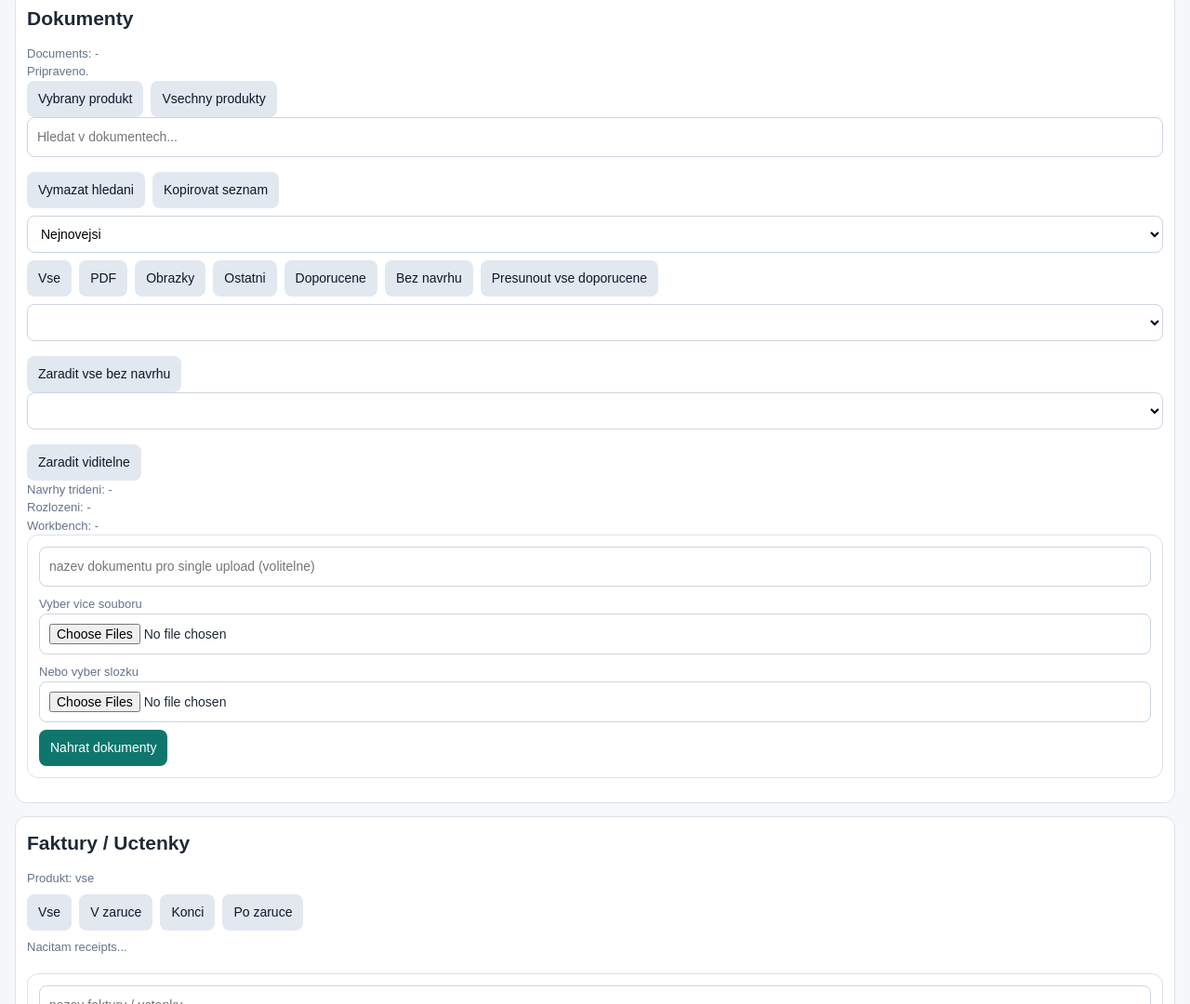
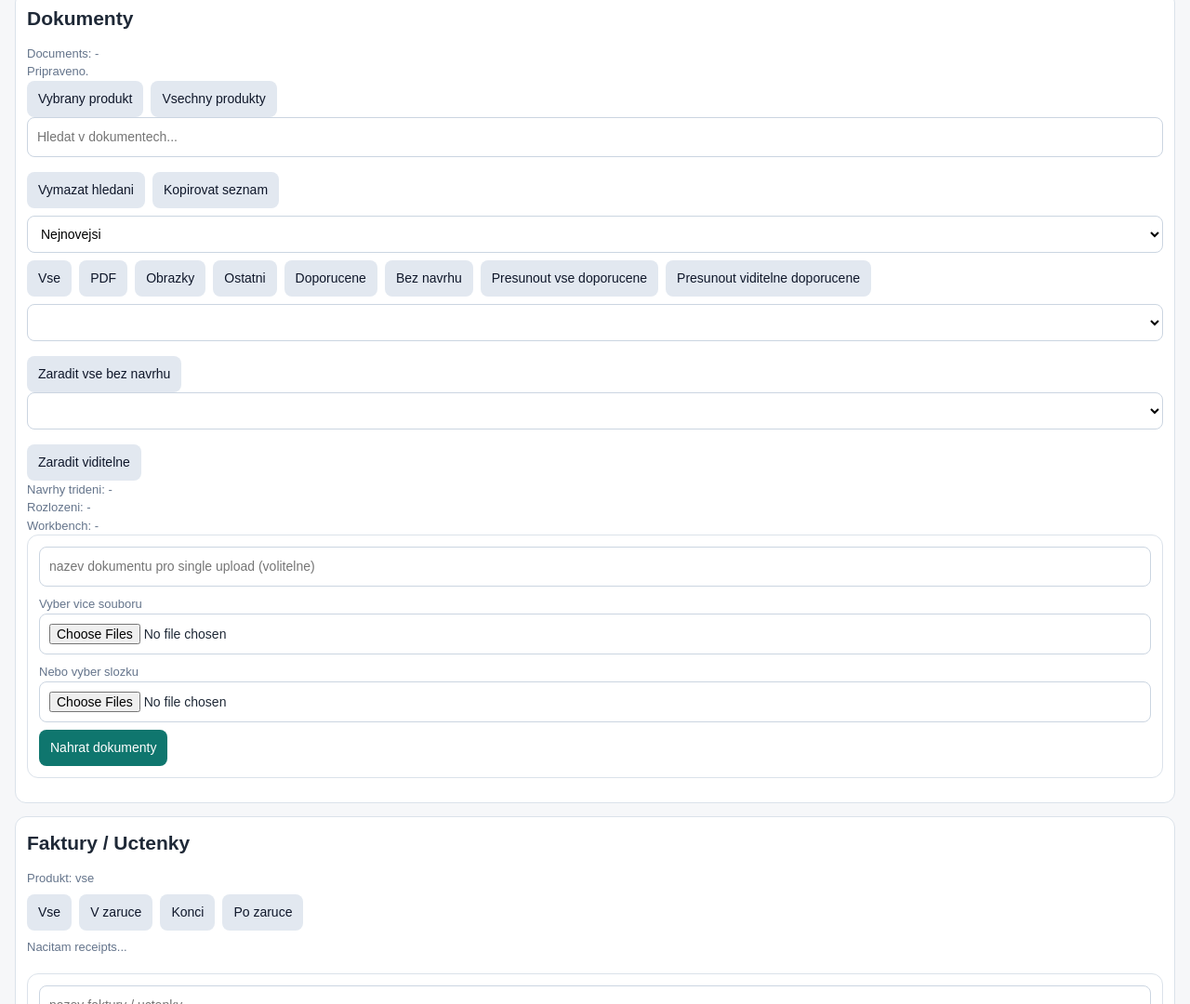
Before and after one commit to detasek/rd-lounin-guide, a website: page app/index.html in a window 1280 px wide. Shown: the part 931-2011 px from the top of the page at 93% size. Drawn offline with Linux system fonts and the light colour scheme; no server answers.

Commit message:
checkpoint: batch move visible suggested documents

```diff
--- a/app/app.js
+++ b/app/app.js
@@ -1023,6 +1023,39 @@ async function moveAllSuggestedDocuments() {
   setDocumentStatus(`Presunuto doporucene: ${moved}.`, 'ok');
 }
 
+async function moveVisibleSuggestedDocuments() {
+  const scopedToSelected = documentScope === 'selected' && selectedProductId;
+  const path = scopedToSelected ? `/documents?product_id=${selectedProductId}` : '/documents';
+  const docs = await apiGet(path);
+  const visibleDocs = getVisibleDocumentsForCurrentView(docs)
+    .filter((doc) => doc._suggestion && Number(doc._suggestion.productId) !== Number(doc.product_id));
+
+  if (!visibleDocs.length) {
+    setDocumentStatus('Zadne viditelne doporucene dokumenty k presunu.', 'ok');
+    return;
+  }
+
+  let moved = 0;
+
+  for (const doc of visibleDocs) {
+    const response = await fetch(`${API_BASE}/documents/${doc.id}`, {
+      method: 'PUT',
+      headers: { 'Content-Type': 'application/json' },
+      body: JSON.stringify({
+        name: doc.name,
+        product_id: doc._suggestion.productId
+      })
+    });
+    await parseJsonResponse(response, `PUT /documents/${doc.id}`);
+    moved += 1;
+  }
+
+  await loadDocuments();
+  await loadProducts();
+  await loadSelectedProductSummary();
+  setDocumentStatus(`Presunuto viditelne doporucene: ${moved}.`, 'ok');
+}
+
 async function copyVisibleDocumentsList() {
   const scopedToSelected = documentScope === 'selected' && selectedProductId;
   const path = scopedToSelected ? `/documents?product_id=${selectedProductId}` : '/documents';
--- a/app/index.html
+++ b/app/index.html
@@ -158,6 +158,7 @@
       <button type="button" class="ghost-btn" id="document-filter-suggested" onclick="setDocumentFilter('suggested')">Doporucene</button>
       <button type="button" class="ghost-btn" id="document-filter-unsorted" onclick="setDocumentFilter('unsorted')">Bez navrhu</button>
       <button type="button" class="ghost-btn" onclick="moveAllSuggestedDocuments()">Presunout vse doporucene</button>
+      <button type="button" class="ghost-btn" onclick="moveVisibleSuggestedDocuments()">Presunout viditelne doporucene</button>
       <select id="document-unsorted-target"></select>
       <button type="button" class="ghost-btn" onclick="moveAllUnsortedDocuments()">Zaradit vse bez navrhu</button>
     </div>
@@ -265,7 +266,7 @@
   </section>
 
   <script src="config.js"></script>
-  <script src="app.js?v=10111"></script>
+  <script src="app.js?v=10112"></script>
 
   <div id="lightbox" style="display:none;position:fixed;top:0;left:0;width:100%;height:100%;background:#000c;justify-content:center;align-items:center;z-index:9999;">
     <button id="lightboxClose" type="button" class="ghost-btn" style="position:absolute;top:16px;right:16px;z-index:10000;">Zavrit</button>
```
Also changed, not shown: docs/current-state.md (+1 -0 lines).
